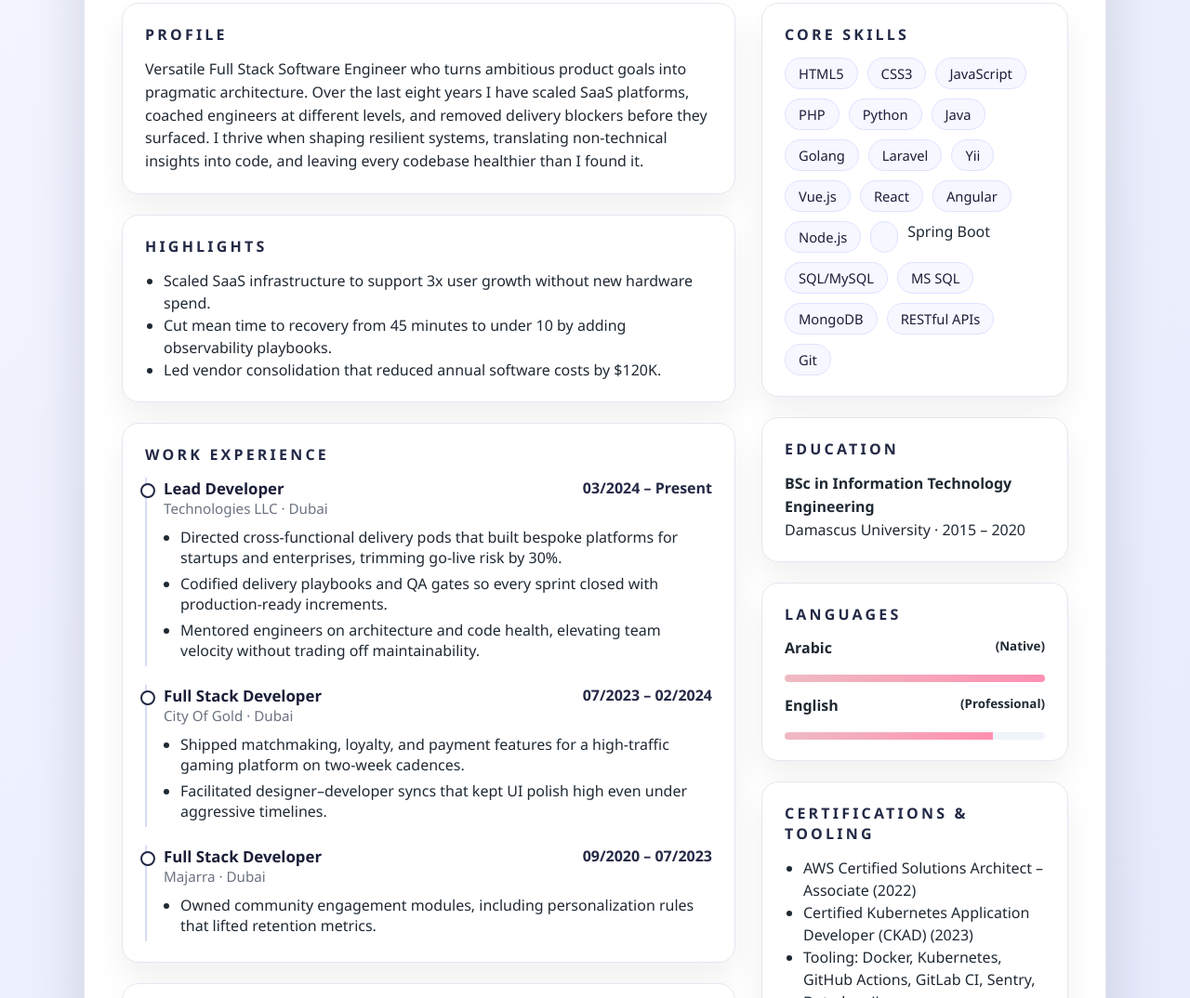
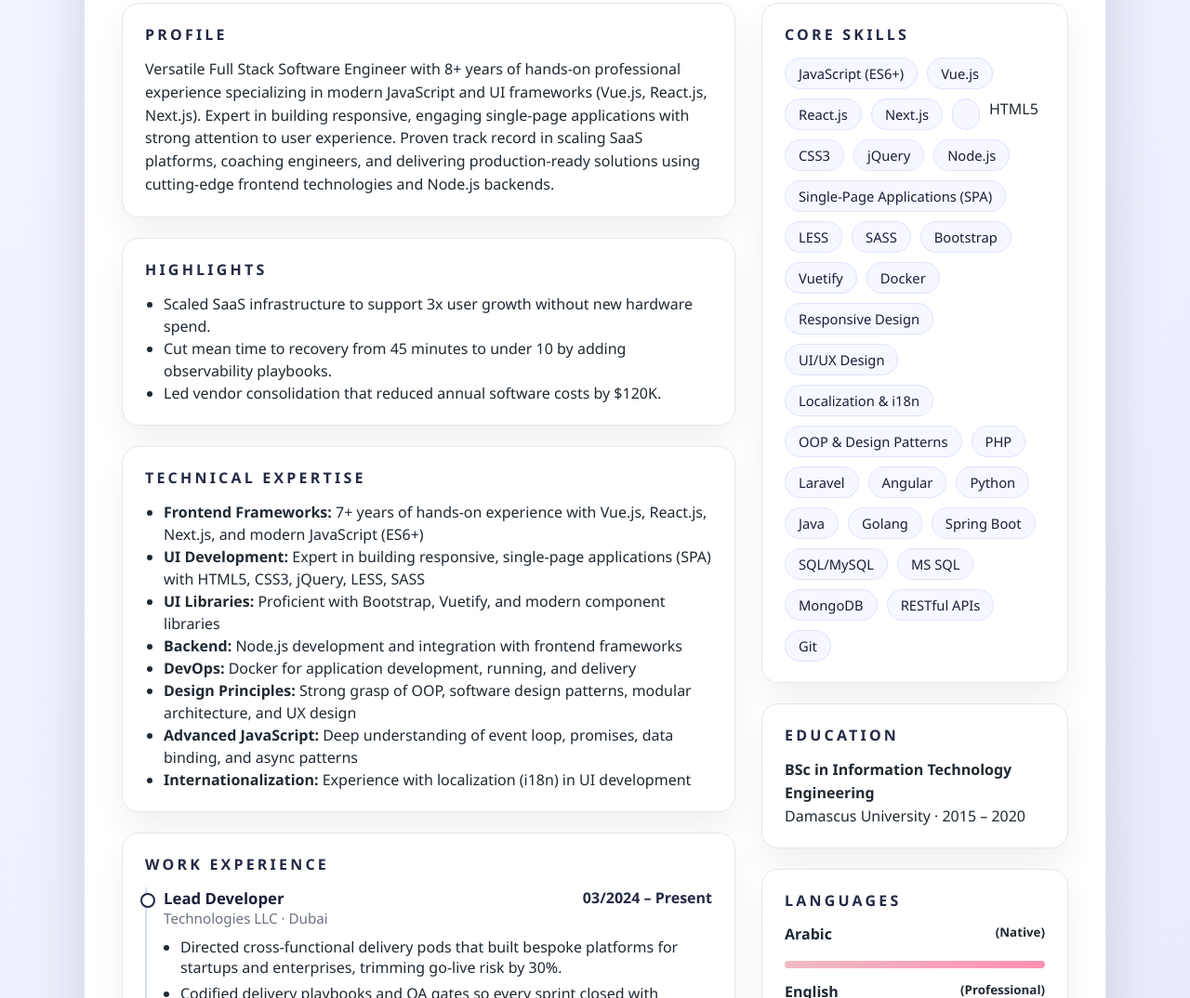
Before and after one commit to muhammad-Qanah/muhammad-qanah.github.io, a plain HTML site: page index.html in a window 1280 px wide. Shown: the part 569-1643 px from the top of the page at 93% size. Drawn offline with Linux system fonts and the light colour scheme.

Commit message:
Update CV: Enhance frontend expertise section and add modern JavaScript framework skills

```diff
--- a/index.html
+++ b/index.html
@@ -506,7 +506,7 @@
       <div class="cv-column">
         <section class="cv-card">
           <h3>Profile</h3>
-          <p>Versatile Full Stack Software Engineer who turns ambitious product goals into pragmatic architecture. Over the last eight years I have scaled SaaS platforms, coached engineers at different levels, and removed delivery blockers before they surfaced. I thrive when shaping resilient systems, translating non-technical insights into code, and leaving every codebase healthier than I found it.</p>
+          <p>Versatile Full Stack Software Engineer with 8+ years of hands-on professional experience specializing in modern JavaScript and UI frameworks (Vue.js, React.js, Next.js). Expert in building responsive, engaging single-page applications with strong attention to user experience. Proven track record in scaling SaaS platforms, coaching engineers, and delivering production-ready solutions using cutting-edge frontend technologies and Node.js backends.</p>
         </section>
         <section class="cv-card">
           <h3>Highlights</h3>
@@ -514,6 +514,19 @@
             <li>Scaled SaaS infrastructure to support 3x user growth without new hardware spend.</li>
             <li>Cut mean time to recovery from 45 minutes to under 10 by adding observability playbooks.</li>
             <li>Led vendor consolidation that reduced annual software costs by $120K.</li>
+          </ul>
+        </section>
+        <section class="cv-card">
+          <h3>Technical Expertise</h3>
+          <ul class="cv-list">
+            <li><strong>Frontend Frameworks:</strong> 7+ years of hands-on experience with Vue.js, React.js, Next.js, and modern JavaScript (ES6+)</li>
+            <li><strong>UI Development:</strong> Expert in building responsive, single-page applications (SPA) with HTML5, CSS3, jQuery, LESS, SASS</li>
+            <li><strong>UI Libraries:</strong> Proficient with Bootstrap, Vuetify, and modern component libraries</li>
+            <li><strong>Backend:</strong> Node.js development and integration with frontend frameworks</li>
+            <li><strong>DevOps:</strong> Docker for application development, running, and delivery</li>
+            <li><strong>Design Principles:</strong> Strong grasp of OOP, software design patterns, modular architecture, and UX design</li>
+            <li><strong>Advanced JavaScript:</strong> Deep understanding of event loop, promises, data binding, and async patterns</li>
+            <li><strong>Internationalization:</strong> Experience with localization (i18n) in UI development</li>
           </ul>
         </section>
         <section class="cv-card">
@@ -639,7 +652,7 @@
         <section class="cv-card">
           <h3>Core Skills</h3>
           <div class="cv-tag-grid">
-            <span>HTML5</span><span>CSS3</span><span>JavaScript</span><span>PHP</span><span>Python</span><span>Java</span><span>Golang</span><span>Laravel</span><span>Yii</span><span>Vue.js</span><span>React</span><span>Angular</span><span>Node.js</span><span></span>Spring Boot</span><span>SQL/MySQL</span><span>MS SQL</span><span>MongoDB</span><span>RESTful APIs</span><span>Git</span>
+            <span>JavaScript (ES6+)</span><span>Vue.js</span><span>React.js</span><span>Next.js</span><span></span>HTML5</span><span>CSS3</span><span>jQuery</span><span>Node.js</span><span>Single-Page Applications (SPA)</span><span>LESS</span><span>SASS</span><span>Bootstrap</span><span>Vuetify</span><span>Docker</span><span>Responsive Design</span><span>UI/UX Design</span><span>Localization & i18n</span><span>OOP & Design Patterns</span><span>PHP</span><span>Laravel</span><span>Angular</span><span>Python</span><span>Java</span><span>Golang</span><span>Spring Boot</span><span>SQL/MySQL</span><span>MS SQL</span><span>MongoDB</span><span>RESTful APIs</span><span>Git</span>
           </div>
         </section>
         <section class="cv-card">
@@ -721,7 +734,7 @@
       <div class="cv-column">
         <section class="cv-card">
           <h3>الملف الشخصي</h3>
-          <p>مهندس برمجيات متكامل متعدد المهارات يحول أهداف المنتج الطموحة إلى هندسة عملية. خلال أكثر من ثماني سنوات قمت بتوسيع منصات SaaS، وتوجيه مهندسين بمستويات مختلفة، وإزالة العوائق قبل أن تؤثر على التسليم. أعمل بأفضل صورة عند تصميم أنظمة مرنة، وترجمة رؤى العمل غير التقنية إلى كود واضح، وترك كل مشروع في حالة أفضل مما كان عليه.</p>
+          <p>مهندس برمجيات متكامل مع أكثر من 8 سنوات من الخبرة العملية المتخصصة في JavaScript الحديثة وأطر عمل الواجهات (Vue.js، React.js، Next.js). خبير في بناء تطبيقات صفحة واحدة متجاوبة وجذابة مع اهتمام كبير بتجربة المستخدم. سجل حافل في توسيع منصات SaaS وتدريب المهندسين وتسليم حلول جاهزة للإنتاج باستخدام أحدث تقنيات الواجهة الأمامية وخلفيات Node.js.</p>
         </section>
         <section class="cv-card">
           <h3>أبرز الإنجازات</h3>
@@ -729,6 +742,19 @@
             <li>توسيع البنية التحتية لمنصة SaaS لاستيعاب نمو المستخدمين بثلاثة أضعاف دون زيادة في الأجهزة.</li>
             <li>خفض متوسط زمن الاستعادة من 45 دقيقة إلى أقل من 10 دقائق عبر أدلة المراقبة والاستجابة.</li>
             <li>قيادة توحيد الموردين مما وفر 120 ألف دولار سنوياً في تكاليف البرمجيات.</li>
+          </ul>
+        </section>
+        <section class="cv-card">
+          <h3>الخبرات التقنية</h3>
+          <ul class="cv-list">
+            <li><strong>أطر الواجهة الأمامية:</strong> أكثر من 7 سنوات من الخبرة العملية مع Vue.js، React.js، Next.js، و JavaScript الحديثة (ES6+)</li>
+            <li><strong>تطوير الواجهات:</strong> خبير في بناء تطبيقات صفحة واحدة (SPA) متجاوبة باستخدام HTML5، CSS3، jQuery، LESS، SASS</li>
+            <li><strong>مكتبات الواجهة:</strong> متمكن في Bootstrap، Vuetify، ومكتبات المكونات الحديثة</li>
+            <li><strong>الخلفية:</strong> تطوير Node.js والتكامل مع أطر الواجهة الأمامية</li>
+            <li><strong>DevOps:</strong> Docker لتطوير وتشغيل وتسليم التطبيقات</li>
+            <li><strong>مبادئ التصميم:</strong> فهم قوي للبرمجة الكائنية، أنماط التصميم البرمجي، الهندسة المعيارية، وتصميم UX</li>
+            <li><strong>JavaScript المتقدمة:</strong> فهم عميق لحلقة الأحداث، الوعود، ربط البيانات، والأنماط غير المتزامنة</li>
+            <li><strong>التدويل:</strong> خبرة في الترجمة والتعريب (i18n) في تطوير الواجهات</li>
           </ul>
         </section>
         <section class="cv-card">
@@ -854,7 +880,7 @@
         <section class="cv-card">
           <h3>المهارات</h3>
           <div class="cv-tag-grid">
-            <span>HTML5</span><span>CSS3</span><span>جافاسكريبت</span><span>PHP</span><span>بايثون</span><span>جافا</span><span>جولانج</span><span>لارافيل</span><span>يي</span><span>Vue.js</span><span>React</span><span>Angular</span><span>Node.js</span><span>Spring Boot</span><span>SQL/MySQL</span><span>MS SQL</span><span>MongoDB</span><span>RESTful APIs</span><span>Git</span>
+            <span>JavaScript (ES6+)</span><span>Vue.js</span><span>React.js</span><span>Next.js</span><span>HTML5</span><span>CSS3</span><span>jQuery</span><span>Node.js</span><span>تطبيقات صفحة واحدة (SPA)</span><span>LESS</span><span>SASS</span><span>Bootstrap</span><span>Vuetify</span><span>Docker</span><span>التصميم المتجاوب</span><span>تصميم UI/UX</span><span>الترجمة والتدويل</span><span>البرمجة الكائنية</span><span>PHP</span><span>لارافيل</span><span>Angular</span><span>بايثون</span><span>جافا</span><span>جولانج</span><span>Spring Boot</span><span>SQL/MySQL</span><span>MS SQL</span><span>MongoDB</span><span>RESTful APIs</span><span>Git</span>
           </div>
         </section>
         <section class="cv-card">
```
